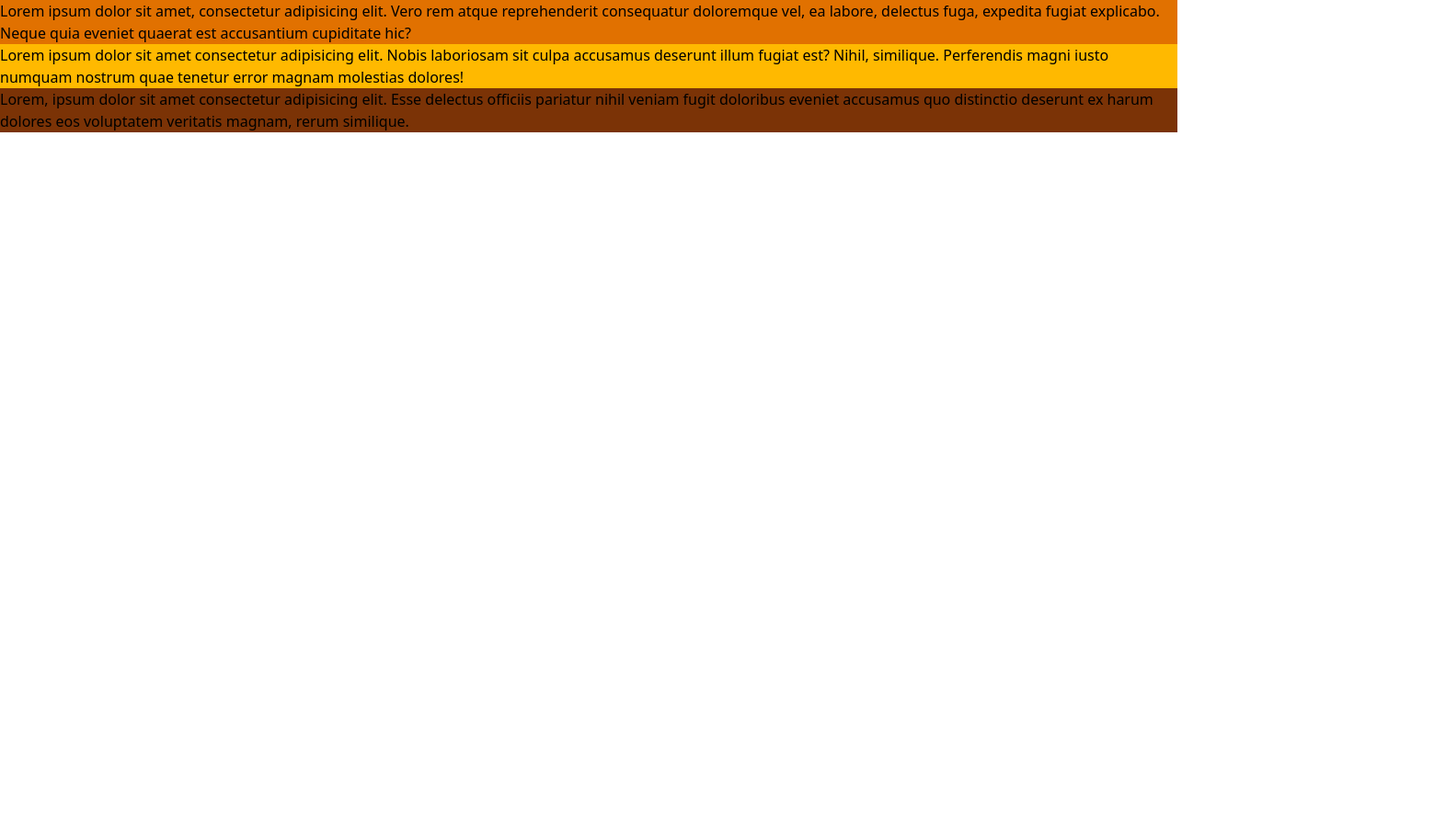
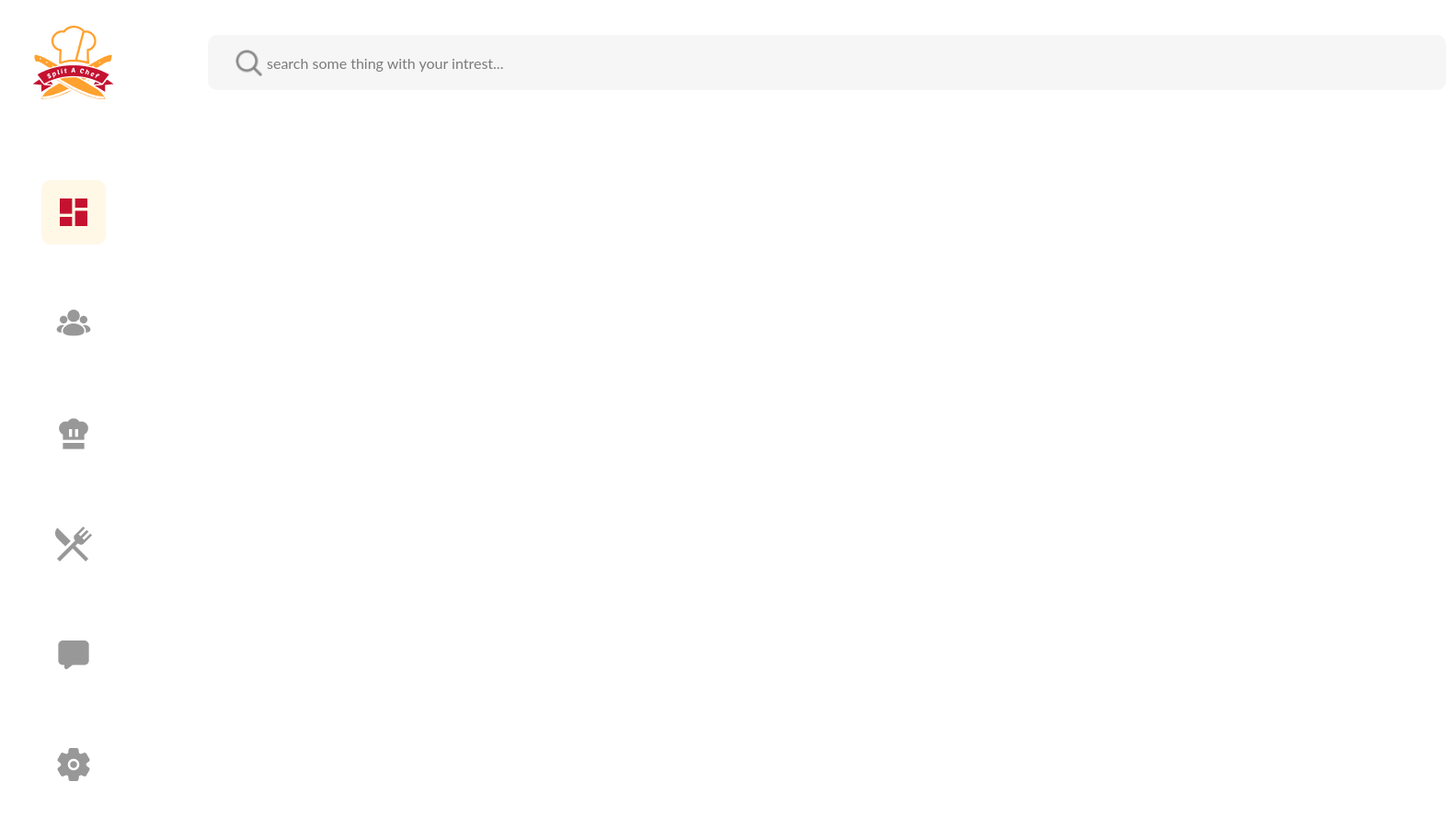
Before and after one commit to huzaifa-ikhlaq/figma-chef-page-2-h, a website: page index.html in a window 1280 px wide. Shown: the whole page at 92% size, 1572 px wide, since content can reach past the window. Before the commit the page ends 800 px from the top, so only its background shows below. Drawn offline with Linux system fonts and the light colour scheme.

Commit message:
side bar

```diff
--- a/index.html
+++ b/index.html
@@ -1,14 +1,39 @@
 <!DOCTYPE html>
 <html lang="en">
+
 <head>
     <meta charset="UTF-8">
     <meta name="viewport" content="width=device-width, initial-scale=1.0">
     <title>Document</title>
     <link rel="stylesheet" href="src/output.css">
 </head>
+
 <body>
-    <p class="bg-amber-600">Lorem ipsum dolor sit amet, consectetur adipisicing elit. Vero rem atque reprehenderit consequatur doloremque vel, ea labore, delectus fuga, expedita fugiat explicabo. Neque quia eveniet quaerat est accusantium cupiditate hic?</p>
-    <p class="bg-amber-400">Lorem ipsum dolor sit amet consectetur adipisicing elit. Nobis laboriosam sit culpa accusamus deserunt illum fugiat est? Nihil, similique. Perferendis magni iusto numquam nostrum quae tenetur error magnam molestias dolores!</p>
-    <p class="bg-amber-900">Lorem, ipsum dolor sit amet consectetur adipisicing elit. Esse delectus officiis pariatur nihil veniam fugit doloribus eveniet accusamus quo distinctio deserunt ex harum dolores eos voluptatem veritatis magnam, rerum similique.</p>
+    <div class="flex">
+        <!-- <slid-bar>--------</slid-bar> -->
+        <slid-bar>
+            <div class="bg-white px-9 py-7 w-40">
+                <div class="flex flex-col items-center">
+                    <img class="mb-22 " src="img/Group 1 (1).png" alt="">
+                    <img class="size-17.5 mb-16.5" src="img/Group 1000007753.png" alt="">
+                    <img class="size-10 mb-20" src="img/Group 1000007178.png" alt="">
+                    <img class="size-10 mb-20" src="img/Group 1000007177.png" alt="">
+                    <img class="size-10 mb-20" src="img/Group 1000007200.png" alt="">
+                    <img class="size-10 mb-20" src="img/Group 1000007179.png" alt="">
+                    <img class="size-10 mb-20" src="img/ion_settings.png" alt="">
+                </div>
+            </div>
+        </slid-bar>
+        <!-- <top-sectonn>---------</top-sectonn> -->
+        <section>
+            <div class="py-9.5 pl-9 flex">
+                <img class="relative top-4 left-15 size-7.5" src="img/Vector.png" alt="">
+                <input class="h-15 w-344 pl-16 bg-color rounded-[10px]" type="search" name=""
+                    placeholder="search some thing with your intrest..." id="">
+                    <img src="" alt="">
+            </div>
+        </section>
+    </div>
 </body>
+
 </html>
--- a/style.css
+++ b/style.css
@@ -1 +1,10 @@
 @import "tailwindcss";
+
+@layer basse{
+    body{
+        font-family:  "Lato", sans-serif;
+    }
+}
+.bg-color{
+    @apply bg-[#f6f6f6]
+}
```
Also changed, not shown: img/Group 1 (1).png (added), img/Group 1000007177.png (added), img/Group 1000007178.png (added), img/Group 1000007179.png (added), img/Group 1000007200.png (added), img/Group 1000007753.png (added), img/Vector.png (added), img/ion_settings.png (added), src/output.css.
